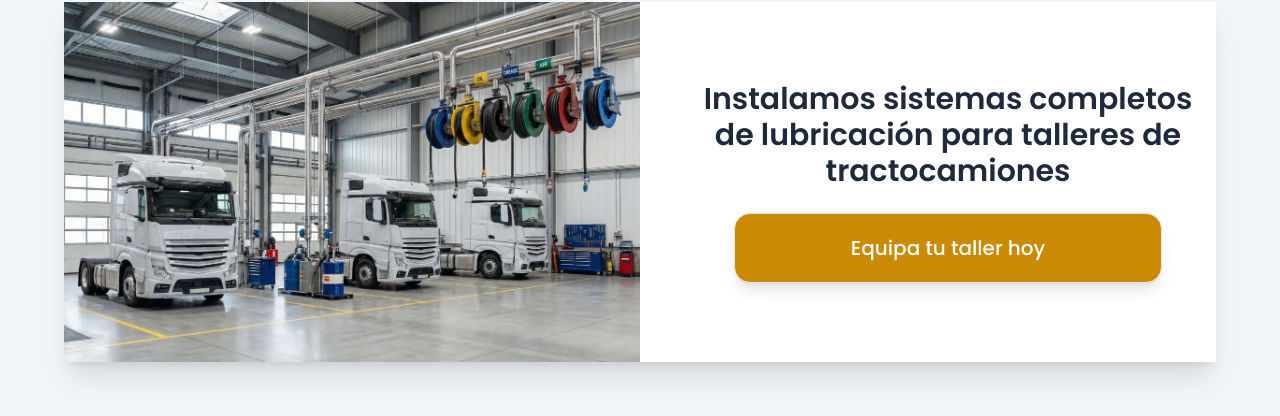
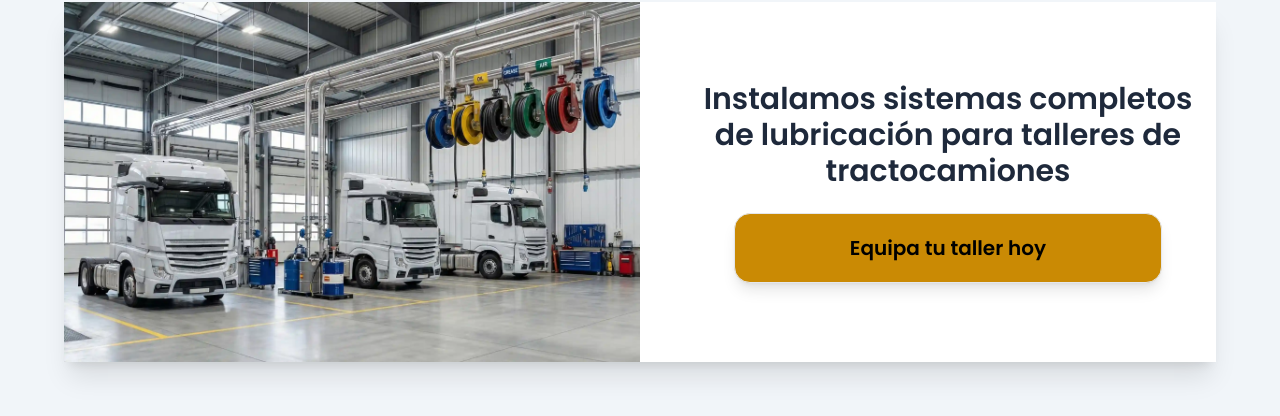
Before and after one commit to abelqum/MILAS-2026, a website: page index.html in a window 1280 px wide. Shown: the part 152-568 px from the top of the page. Drawn offline with Linux system fonts and the light colour scheme.

Commit message:
letras negras

```diff
--- a/index.html
+++ b/index.html
@@ -142,7 +142,7 @@
 
           <a
             href="#"
-            class="w-[85%] hover:underline hover:font-bold transition-all duration-200 md:p-3 lg:p-5 shadow-lg m-auto font-poppins font-medium border rounded-2xl bg-yellow-600 text-center text-lg md:text-xl text-white p-5"
+            class="w-[85%] hover:underline hover:font-bold transition-all duration-200 md:p-3 lg:p-5 shadow-lg m-auto font-poppins font-semibold text-black border rounded-2xl bg-yellow-600 text-center text-lg md:text-xl p-5"
             >Equipa tu taller hoy</a
           >
         </div>
```
Also changed, not shown: src/output.css.
